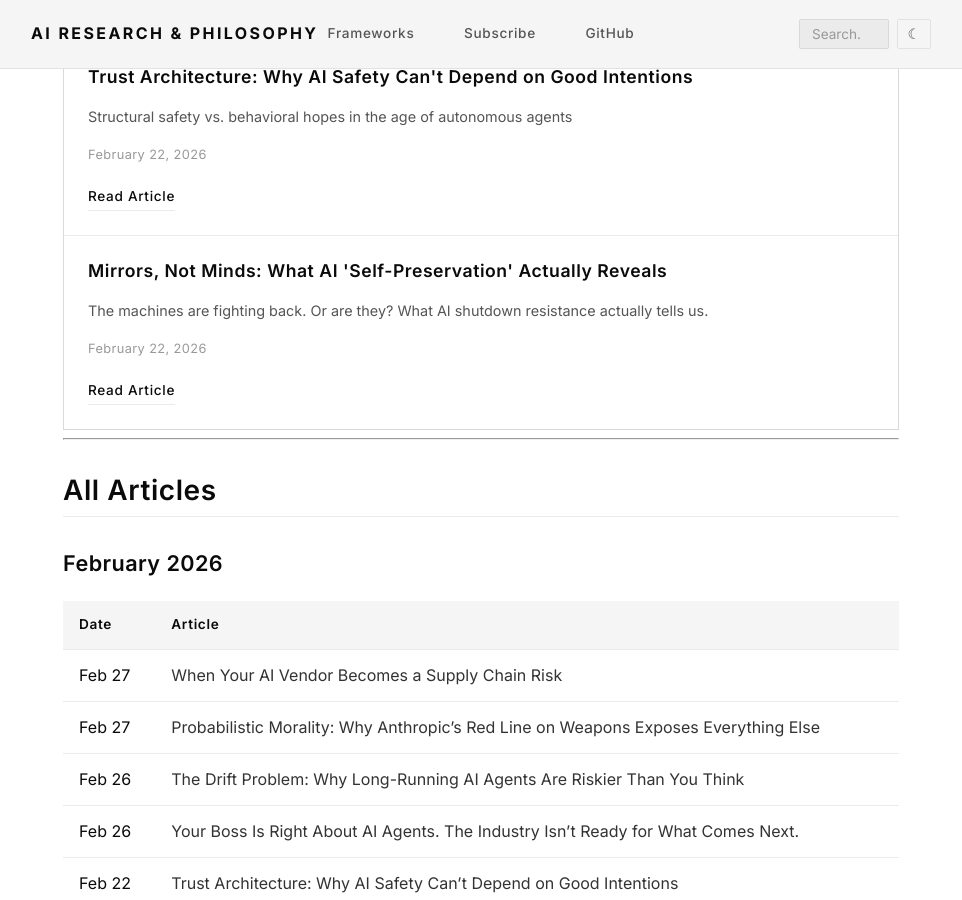
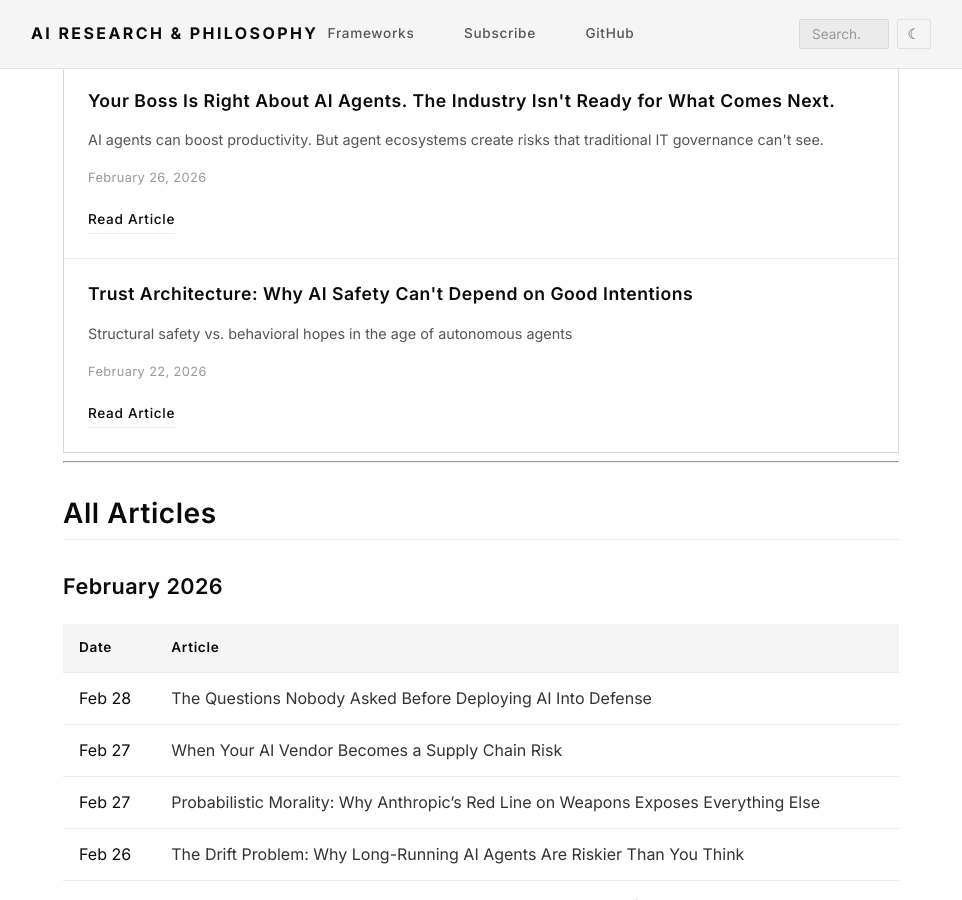
Before and after one commit to jdlongmire/AI-Research, a Jekyll site: the page built from docs/index.md, in a window 1280 px wide and 900 px high, scrolled down 1552 px. Shown: the whole window, without its empty margins (159-1121 px from the left). Built offline with Jekyll 4.4.1, drawn with Linux system fonts in a browser that asks for light colours; comment, search, counter and statistics services are not loaded; some of the changed text lies outside the part shown.

Commit message:
Publish scheduled articles
  Automated publish by ThinxAI Scheduler

```diff
--- a/scheduler/scheduled/questions-nobody-asked/index.md
+++ b/docs/articles/questions-nobody-asked/index.md
@@ -2,12 +2,10 @@
 layout: article
 title: "The Questions Nobody Asked Before Deploying AI Into Defense"
 date: 2026-02-28
-publish_date: 2026-02-28
 author: JD Longmire
 description: "Every question the defense ecosystem is now scrambling to answer is a question that should have been asked before the contracts were signed."
 image: /articles/questions-nobody-asked/header.png
 tags: [ai-governance, defense, supply-chain, vendor-risk]
-draft: true
 ---
 
 > Every question the defense ecosystem is now scrambling to answer is a question that should have been asked before the contracts were signed.
```
Also changed, not shown: 2 other files.
